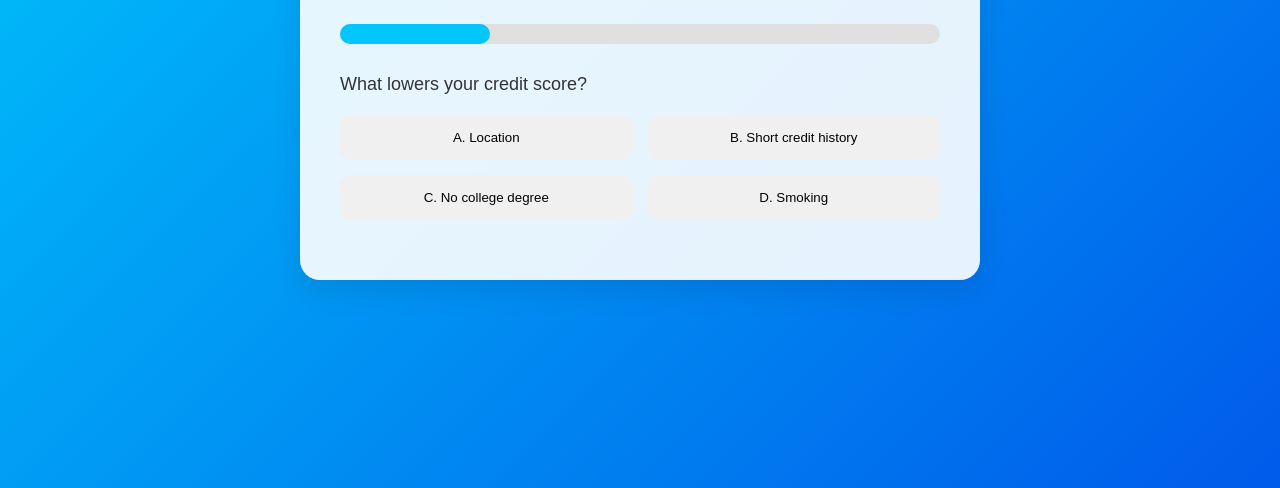
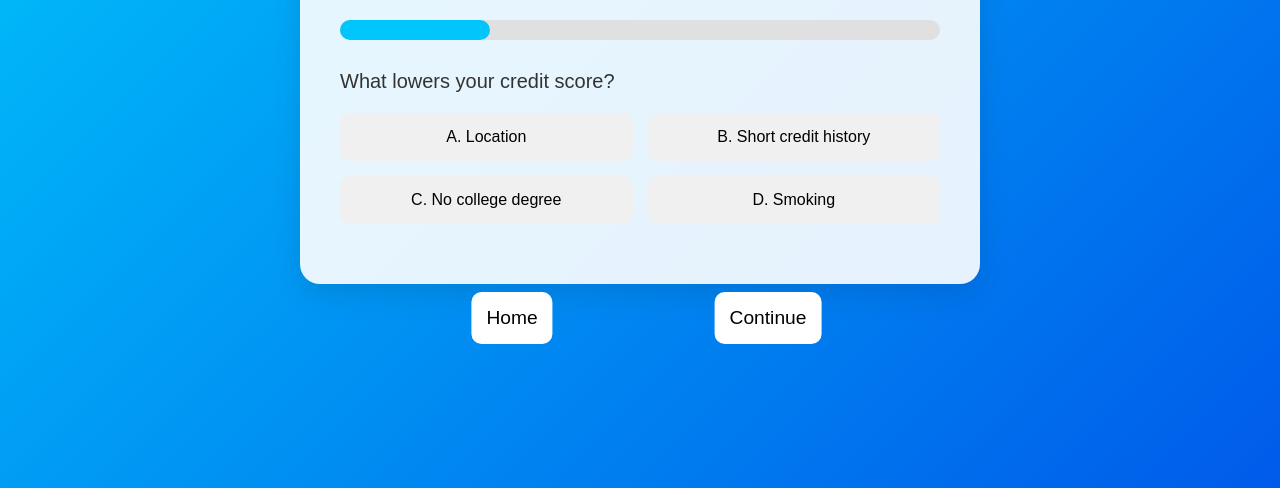
Before and after one commit to arnavdeepaware/Money-Mentors, a plain HTML site: page frontend/page 1.html in a window 1280 px wide. Shown: the part 312-800 px from the top of the page. Drawn offline with Linux system fonts and the light colour scheme.

```diff
--- a/frontend/page 1.html
+++ b/frontend/page 1.html
@@ -43,17 +43,45 @@
             transition: width 0.5s ease-in-out;
         }
         .question {
-            font-size: 18px;
+            font-size: 20px;
             margin-bottom: 20px;
         }
         .choices {
             display: grid;
+            font-size: medium;
             grid-template-columns: repeat(2, 1fr);
             gap: 15px;
+        }
+        .next {
+            position: fixed;
+            left: 60%;
+            bottom: 18%;
+            transform: translateX(-50%);
+            font-size: larger;
+            background-color: #f0f0f0;
+            border: none;
+            padding: 15px;
+            border-radius: 10px;
+            cursor: pointer;
+            transition: background-color 0.3s ease;
+        }
+        .home {
+            position: fixed;
+            left: 40%;
+            bottom: 18%;
+            transform: translateX(-50%);
+            font-size: larger;
+            background-color: #f0f0f0;
+            border: none;
+            padding: 15px;
+            border-radius: 10px;
+            cursor: pointer;
+            transition: background-color 0.3s ease;
         }
         .choice {
             background-color: #f0f0f0;
             border: none;
+            font-size: medium;
             padding: 15px;
             border-radius: 10px;
             cursor: pointer;
@@ -86,6 +114,8 @@
             <button class="choice" onclick="checkAnswer('D')">D. Smoking</button>
         </div>
         <div id="feedback"></div>
+        <button class="next" name="Continue" type="button" onclick="continue()"style="background-color:white;"> Continue</button>
+        <button class="home" name="Home" type="button" onclick="home()"style="background-color:white;"> Home</button>
     </div>
     </div>
 
@@ -102,5 +132,15 @@
             }
         }
     </script>
+    <script>
+        function goToNextPage() {
+        window.location.href = 'next-page.html';
+        }
+    </script>
+    <script>
+        function home() {
+        window.location.href = 'home-page.html';
+        }
+    </script>
 </body>
 </html>
```
